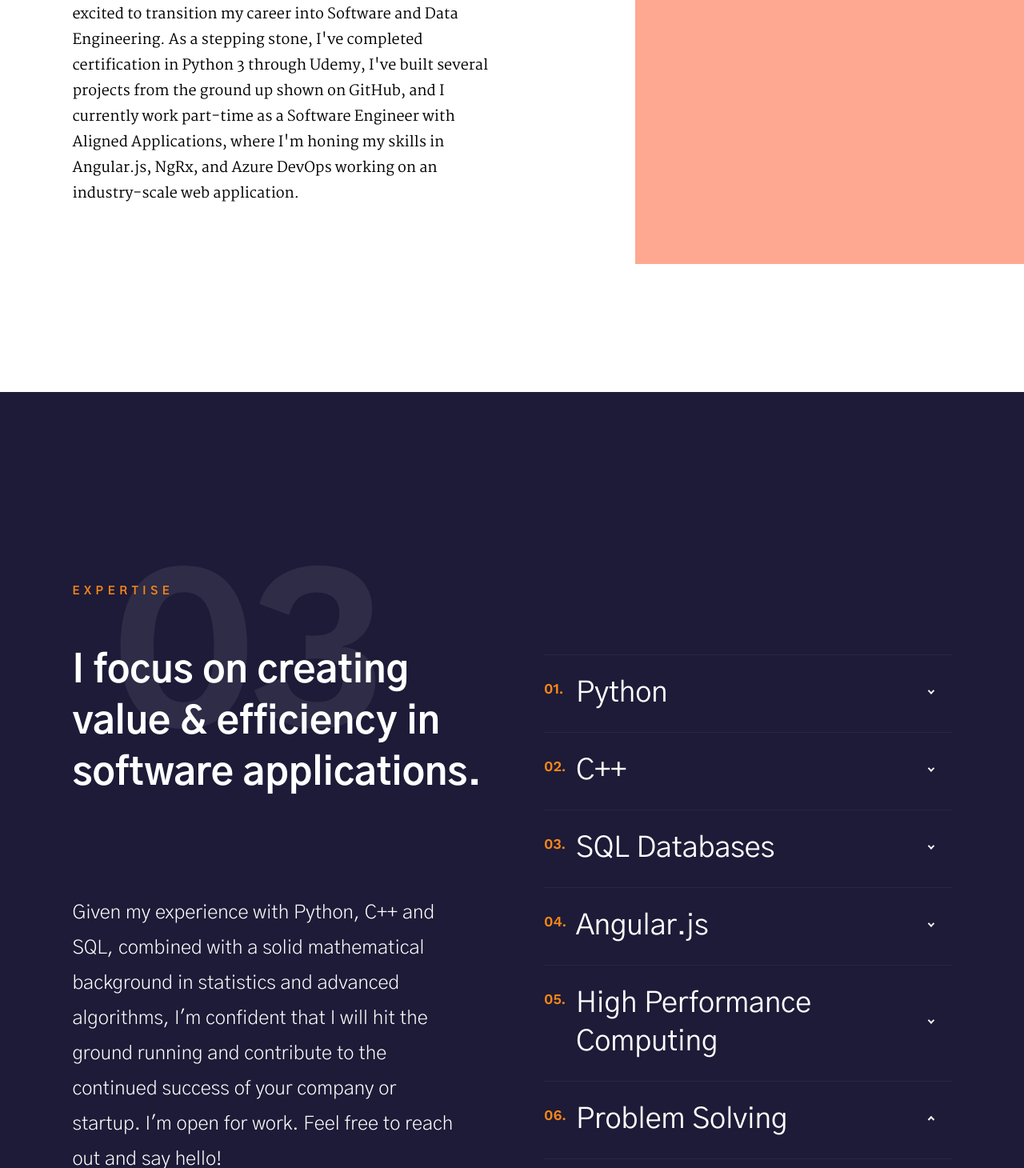
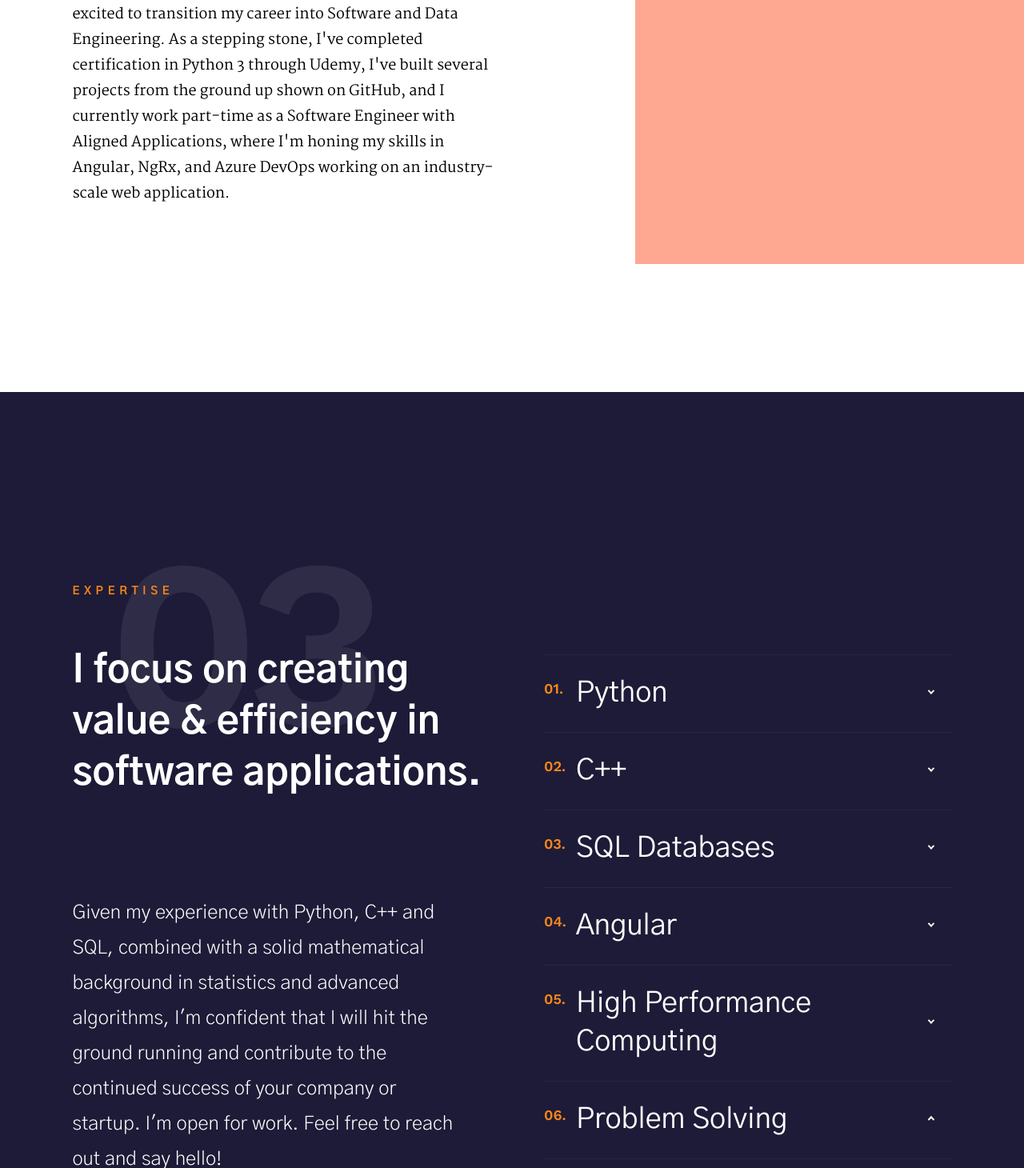
Before and after one commit to gnudrew/-flask-PortfolioWebsite, a Flask app: page / in a window 1280 px wide. Shown: the part 3185-4645 px from the top of the page at 80% size. Run offline with Flask 2, Linux system fonts and the light colour scheme.

Commit message:
angular.js -> angular

```diff
--- a/templates/index.html
+++ b/templates/index.html
@@ -240,7 +240,7 @@
                     a Researcher at the University of Minnesota utilizing highly parallelized resources at the Minnesota Supercomputing Institute,
                     I'm excited to transition my career into Software and Data Engineering. As a stepping stone, I've completed certification in Python 3 through Udemy,
                     I've built several projects from the ground up shown on GitHub,
-                    and I currently work part-time as a Software Engineer with Aligned Applications, where I'm honing my skills in Angular.js, NgRx,
+                    and I currently work part-time as a Software Engineer with Aligned Applications, where I'm honing my skills in Angular, NgRx,
                     and Azure DevOps working on an industry-scale web application.
                     </p>
 
@@ -319,7 +319,7 @@
                     </li> <!-- services-list__item -->
                     <li class="services-list__item">
                         <div class="services-list__item-header">
-                            <h5>Angular.js</h5>
+                            <h5>Angular</h5>
                         </div>
                         <!-- <div class="services-list__item-body">
                             <p>
```
